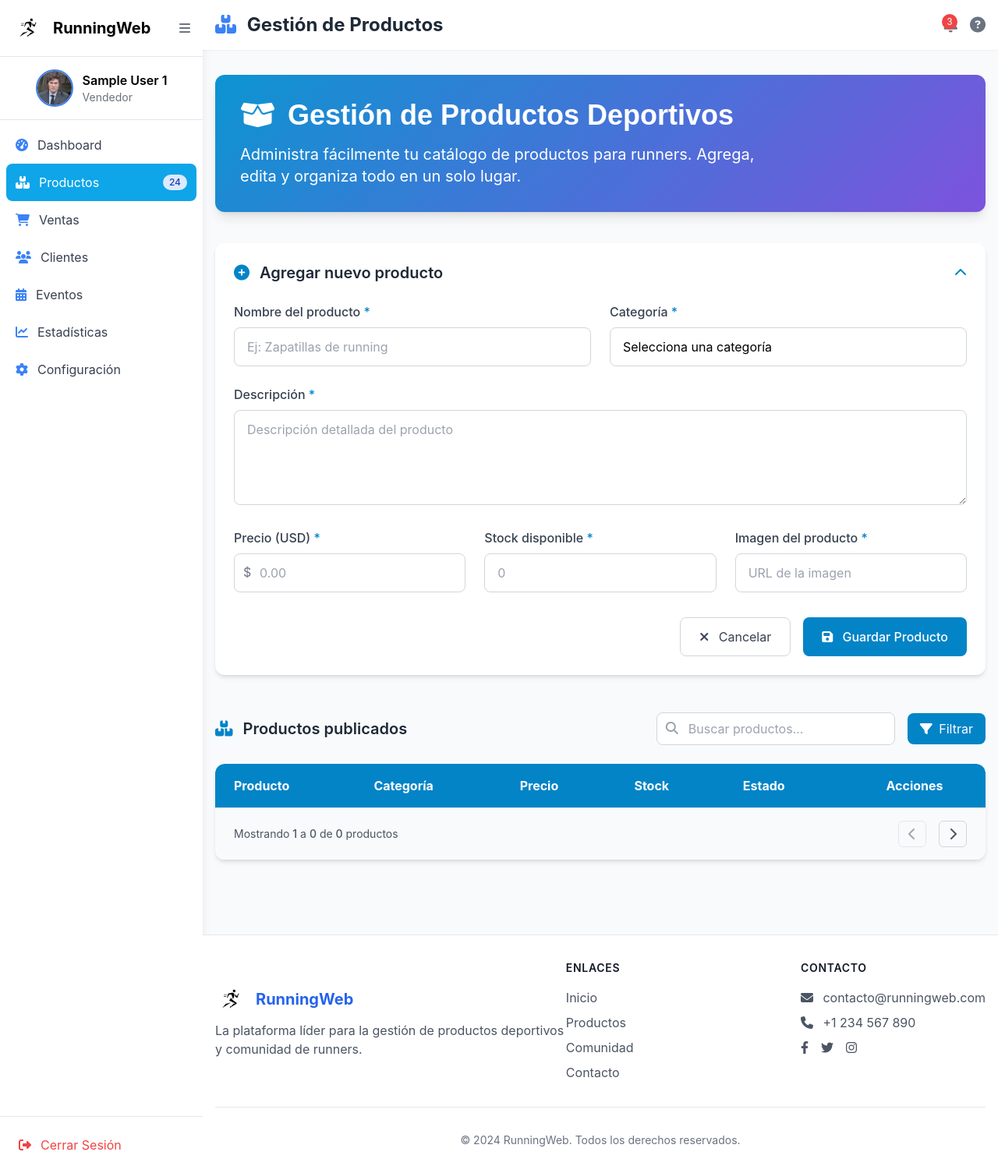
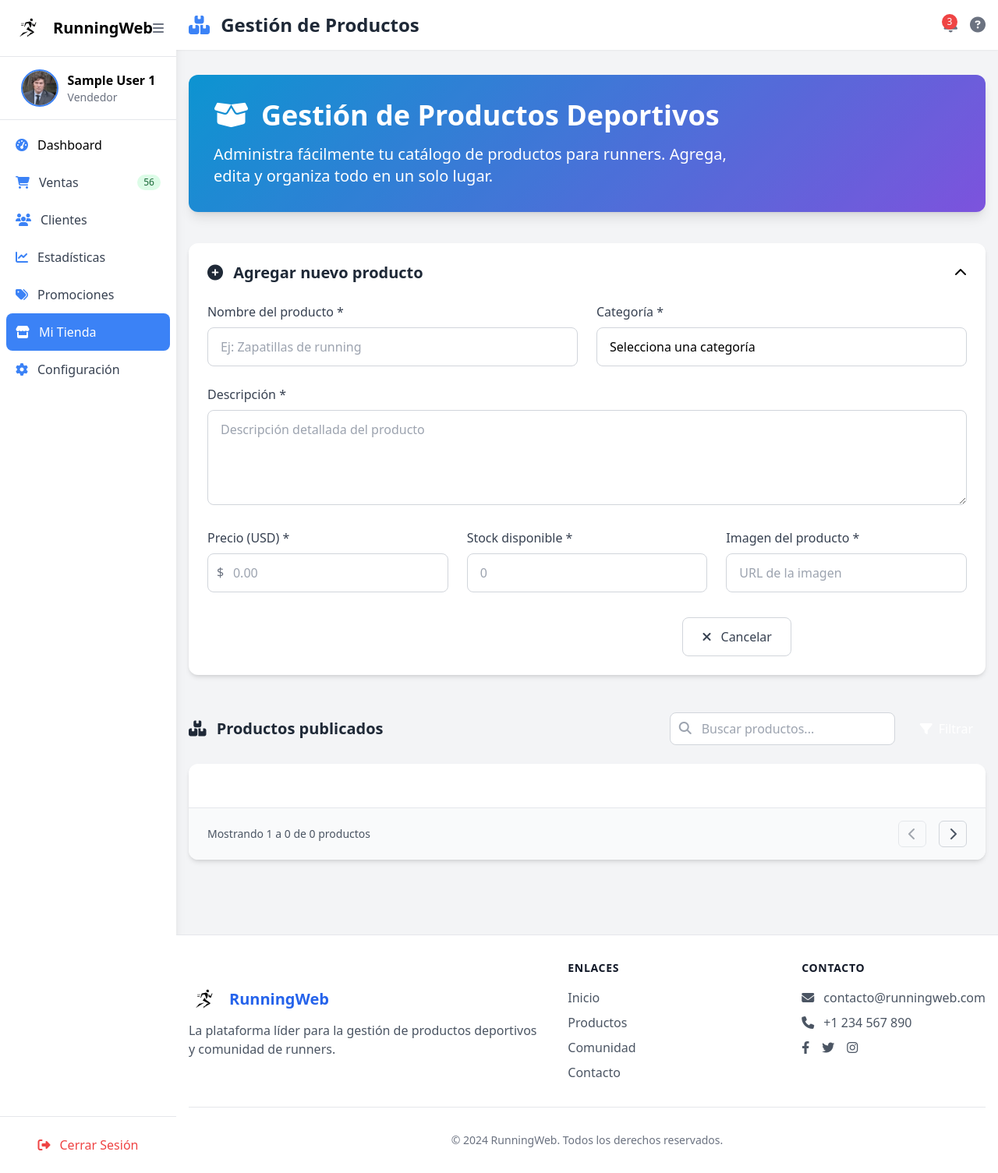
Before and after one commit to faritteranacosta/Running-Web, a PHP site: page /view/productos.php in a window 1280 px wide. Shown: the whole page at 78% size. Run offline with PHP 8.4, Linux system fonts and the light colour scheme; the visitor is signed in with stand-in values (Sample User, id 1); data that the repository does not hold is empty; some libraries are stand-ins or nearby versions.

Commit message:
Refactor sidebar layout and navigation in runner.php and vendedor.php
- Improved sidebar structure for better readability and maintainability.
- Adjusted spacing and alignment in the sidebar and profile sections.
- Updated navigation links to point to the correct pages.
- Enhanced styling consistency across both files.

```diff
--- a/view/js/styles.js
+++ b/view/js/styles.js
@@ -27,10 +27,6 @@ tailwind.config = {
                             900: '#4c1d95',
                         }
                     },
-                    fontFamily: {
-                        sans: ['Inter', 'sans-serif'],
-                        heading: ['Poppins', 'sans-serif']
-                    }
                 }
             }
         }
--- a/view/productos.php
+++ b/view/productos.php
@@ -22,18 +22,13 @@ if (!isset($_SESSION['ROL_USUARIO']) || $_SESSION['ROL_USUARIO'] !== 'vendedor')
     <link rel="icon" href="assets/img/icon.ico" type="image/x-icon">
     <title>Gestión de Productos - RunningWeb</title>
     <script src="https://cdn.tailwindcss.com"></script>
-    <script src="js/styles.js"></script>
     <link href="https://cdnjs.cloudflare.com/ajax/libs/font-awesome/6.4.0/css/all.min.css" rel="stylesheet">
     <style>
         .sidebar {
             transition: all 0.3s ease;
-            height: 100vh;
-            display: flex;
-            flex-direction: column;
-            width: 260px;
         }
         .sidebar-collapsed {
-            width: 70px;
+            width: 80px;
         }
         .sidebar-collapsed .nav-text,
         .sidebar-collapsed .user-name,
@@ -41,19 +36,21 @@ if (!isset($_SESSION['ROL_USUARIO']) || $_SESSION['ROL_USUARIO'] !== 'vendedor')
         .sidebar-collapsed .logo-text {
             display: none;
         }
-        .sidebar-collapsed .notification-badge {
-            position: absolute;
-            right: 5px;
-            top: 5px;
-        }
+
         .main-content {
             transition: margin-left 0.3s ease;
             flex: 1;
             overflow-y: auto;
             height: 100vh;
         }
+
+        .dashboard-card:hover {
+            transform: translateY(-5px);
+            box-shadow: 0 10px 20px rgba(0,0,0,0.1);
+        }
+
         .active-nav {
-            background-color: #0ea5e9;
+            background-color: #3b82f6;
             color: white;
         }
         .active-nav i {
@@ -90,9 +87,11 @@ if (!isset($_SESSION['ROL_USUARIO']) || $_SESSION['ROL_USUARIO'] !== 'vendedor')
     </style>
 </head>
 
-<body class="bg-gray-50 flex">
+<body class="bg-gray-100">
+    <!-- contnedor Principal -->
+    <div class="flex h-screen">
         <!-- Sidebar -->
-    <div class="sidebar bg-white shadow-lg">
+        <div class="sidebar bg-white shadow-lg flex flex-col h-full">
             <!-- Logo y Toggle -->
             <div class="p-4 flex items-center justify-between border-b">
                 <div class="flex items-center">
@@ -120,23 +119,16 @@ if (!isset($_SESSION['ROL_USUARIO']) || $_SESSION['ROL_USUARIO'] !== 'vendedor')
             <nav class="flex-1 overflow-y-auto">
                 <ul class="p-2">
                     <li>
-                    <a href="#" class="flex items-center p-3 rounded-lg hover:bg-blue-50 text-gray-700">
+                        <a href="vendedor.php" class="flex items-center p-3 rounded-lg">
                             <i class="fas fa-tachometer-alt text-blue-500"></i>
                             <span class="nav-text ml-3">Dashboard</span>
-                    </a>
-                </li>
-                <li>
-                    <a href="#" class="flex items-center p-3 rounded-lg active-nav">
-                        <i class="fas fa-boxes text-blue-500"></i>
-                        <span class="nav-text ml-3">Productos</span>
-                        <span
-                            class="ml-auto bg-blue-100 text-blue-800 text-xs font-medium px-2 py-0.5 rounded-full">24</span>
                         </a>
                     </li>
                     <li>
                         <a href="#" class="flex items-center p-3 rounded-lg hover:bg-blue-50 text-gray-700">
                             <i class="fas fa-shopping-cart text-blue-500"></i>
                             <span class="nav-text ml-3">Ventas</span>
+                            <span class="ml-auto bg-green-100 text-green-800 text-xs font-medium px-2 py-0.5 rounded-full">56</span>
                         </a>
                     </li>
                     <li>
@@ -147,14 +139,20 @@ if (!isset($_SESSION['ROL_USUARIO']) || $_SESSION['ROL_USUARIO'] !== 'vendedor')
                     </li>
                     <li>
                         <a href="#" class="flex items-center p-3 rounded-lg hover:bg-blue-50 text-gray-700">
-                        <i class="fas fa-calendar-alt text-blue-500"></i>
-                        <span class="nav-text ml-3">Eventos</span>
+                            <i class="fas fa-chart-line text-blue-500"></i>
+                            <span class="nav-text ml-3">Estadísticas</span>
                         </a>
                     </li>
                     <li>
                         <a href="#" class="flex items-center p-3 rounded-lg hover:bg-blue-50 text-gray-700">
-                        <i class="fas fa-chart-line text-blue-500"></i>
-                        <span class="nav-text ml-3">Estadísticas</span>
+                            <i class="fas fa-tags text-blue-500"></i>
+                            <span class="nav-text ml-3">Promociones</span>
+                        </a>
+                    </li>
+                    <li>
+                        <a href="productos.php" class="flex items-center p-3 rounded-lg active-nav">
+                            <i class="fas fa-store text-blue-500"></i>
+                            <span class="nav-text ml-3">Mi Tienda</span>
                         </a>
                     </li>
                     <li>
@@ -168,7 +166,7 @@ if (!isset($_SESSION['ROL_USUARIO']) || $_SESSION['ROL_USUARIO'] !== 'vendedor')
 
         <!-- Cerrar Sesión -->
             <div class="p-4 border-t">
-            <a href="logout.html" class="flex items-center p-2 rounded-lg hover:bg-red-50 text-red-500">
+                <a href="../controller/action/act_logout.php" class="flex items-center justify-center p-2 rounded-lg hover:bg-red-50 text-red-500">
                     <i class="fas fa-sign-out-alt"></i>
                     <span class="nav-text ml-3">Cerrar Sesión</span>
                 </a>
@@ -438,6 +436,7 @@ if (!isset($_SESSION['ROL_USUARIO']) || $_SESSION['ROL_USUARIO'] !== 'vendedor')
                 </div>
             </footer>
         </div>
+    </div>
     <script>
         // Toggle Sidebar
         document.getElementById('toggle-sidebar').addEventListener('click', function () {
```
Also changed, not shown: view/runner.php (+59 -23 lines), view/vendedor.php (+3 -9 lines). Lines whose indentation alone changed are shown as unchanged.
